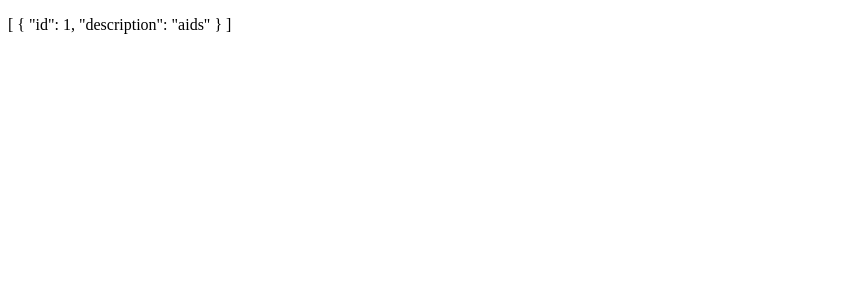
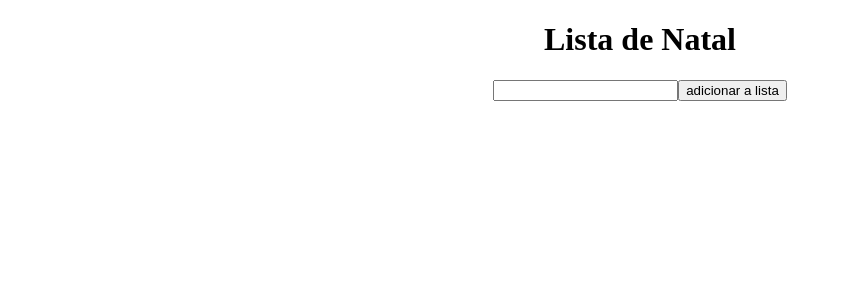
Before and after one commit to coanjos/lista-natal, an Angular app in the folder lista-natal-front/: page / in a window 1280 px wide. Shown: the top 300 px of the page, without its empty margins (0-841 px from the left). Built offline with nearby package versions, Linux system fonts and the light colour scheme; no server answers.

Commit message:
adiciona front na pagina

```diff
--- a/lista-natal-front/src/app/app.component.html
+++ b/lista-natal-front/src/app/app.component.html
@@ -1,2 +1,2 @@
 <router-outlet></router-outlet>
-<app-gift></app-gift>
+<app-gift-front></app-gift-front>
--- a/lista-natal-front/src/app/app.module.ts
+++ b/lista-natal-front/src/app/app.module.ts
@@ -5,11 +5,13 @@ import { HttpClientModule } from '@angular/common/http';
 import { AppRoutingModule } from './app-routing.module';
 import { AppComponent } from './app.component';
 import { GiftComponent } from './components/gift/gift.component';
+import { GiftFrontComponent } from './gift-front/gift-front.component';
 
 @NgModule({
   declarations: [
     AppComponent,
-    GiftComponent
+    GiftComponent,
+    GiftFrontComponent
   ],
   imports: [
     BrowserModule,
--- /dev/null
+++ b/lista-natal-front/src/app/gift-front/gift-front.component.css
@@ -0,0 +1,3 @@
+body{
+    text-align: center;
+}
--- /dev/null
+++ b/lista-natal-front/src/app/gift-front/gift-front.component.html
@@ -0,0 +1,15 @@
+<!DOCTYPE html>
+<html lang="en">
+<head>
+    <meta charset="UTF-8">
+    <meta http-equiv="X-UA-Compatible" content="IE=edge">
+    <meta name="viewport" content="width=device-width, initial-scale=1.0">
+    <title>Lista de Natal</title>
+</head>
+<body>
+    <h1>Lista de Natal</h1>
+    <input class="presente" type="text">
+    <button class="button">adicionar a lista</button>
+    <div class="list"></div>
+</body>
+</html>
--- /dev/null
+++ b/lista-natal-front/src/app/gift-front/gift-front.component.ts
@@ -0,0 +1,15 @@
+import { Component, OnInit } from '@angular/core';
+
+@Component({
+  selector: 'app-gift-front',
+  templateUrl: './gift-front.component.html',
+  styleUrls: ['./gift-front.component.css']
+})
+export class GiftFrontComponent implements OnInit {
+
+  constructor() { }
+
+  ngOnInit(): void {
+  }
+
+}
```
Also changed, not shown: 1 other file (tests, documents, lock files or other folders).
